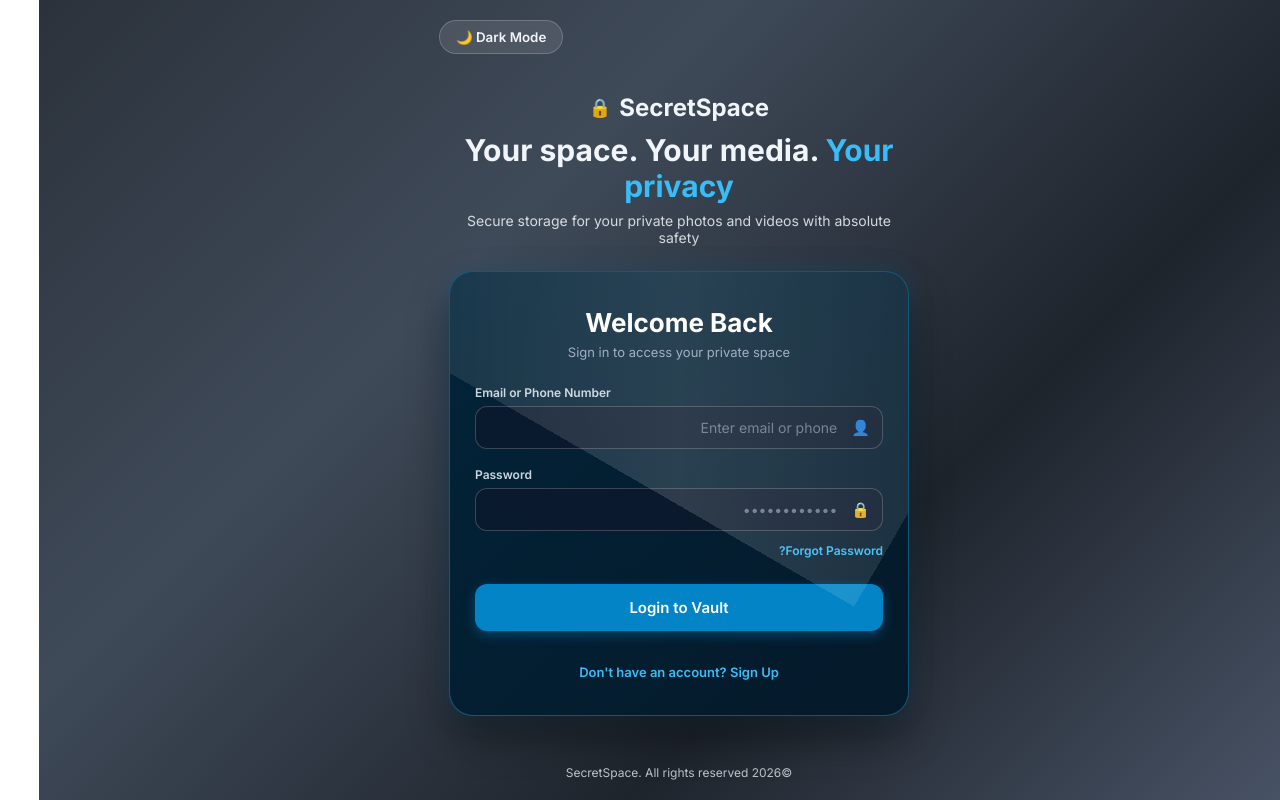
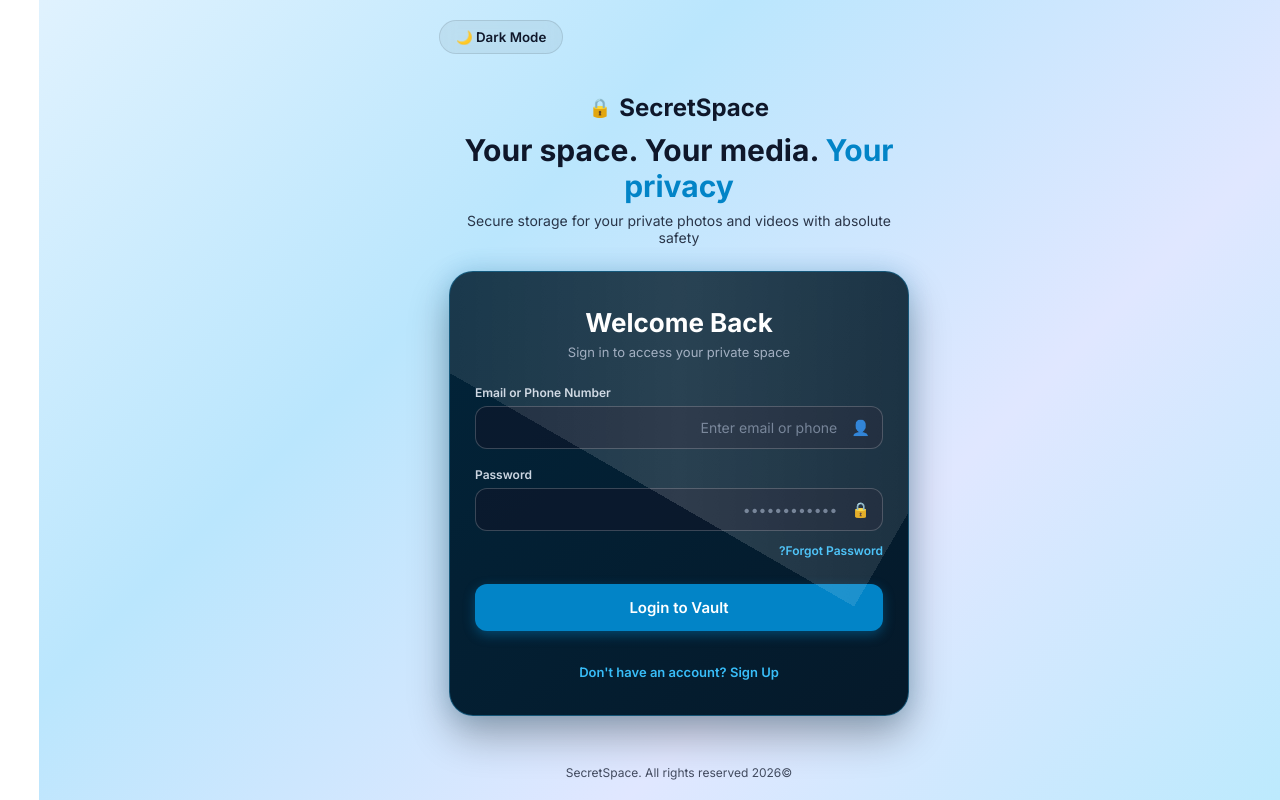
Before and after one commit to yazanmoha33-create/SecretSpace, a React (Vite) app: page / in a window 1280 px wide. Built offline with nearby package versions, Linux system fonts and the light colour scheme.

Commit message:
Change background colors and update theme styles

```diff
--- a/src/App.css
+++ b/src/App.css
@@ -7,7 +7,7 @@
   font-family: 'Inter', sans-serif;
 }
 
-/* الخلفية العامة (الخارجية): سيلفر غامق معدني أنيق مع حركة تدريجية بطيئة */
+/* الخلفية العامة (الخارجية): أزرق فاتح هادئ مع حركة تدريجية بطيئة */
 .app-container {
   min-height: 100vh;
   display: flex;
@@ -22,13 +22,13 @@
 }
 
 .app-container.light {
-  background: linear-gradient(135deg, #2b323b, #3f4a59, #1e242c, #4a5568);
+  background: linear-gradient(135deg, #e0f2fe, #bae6fd, #e0e7ff, #baeafd);
   animation: softGentleShift 22s ease infinite;
-  color: #f1f5f9;
+  color: #0f172a;
 }
 
 .app-container.dark {
-  background: linear-gradient(135deg, #0f141c, #1a222d, #11161f, #1f2937);
+  background: linear-gradient(135deg, #0f172a, #1e293b, #0f2238, #111827);
   animation: softGentleShift 22s ease infinite;
   color: #f1f5f9;
 }
@@ -49,8 +49,8 @@
 }
 
 .theme-toggle-btn {
-  background: rgba(255, 255, 255, 0.1);
-  border: 1px solid rgba(255, 255, 255, 0.2);
+  background: rgba(0, 0, 0, 0.05);
+  border: 1px solid rgba(0, 0, 0, 0.1);
   padding: 8px 16px;
   border-radius: 20px;
   color: inherit;
@@ -60,9 +60,13 @@
   transition: all 0.3s ease;
 }
 
+.dark .theme-toggle-btn {
+  background: rgba(255, 255, 255, 0.1);
+  border-color: rgba(255, 255, 255, 0.2);
+}
+
 .theme-toggle-btn:hover {
   transform: scale(1.05);
-  background: rgba(255, 255, 255, 0.2);
 }
 
 .main-layout {
@@ -111,6 +115,10 @@
 }
 
 .highlight-text {
+  color: #0284c7;
+}
+
+.dark .highlight-text {
   color: #38bdf8;
 }
 
@@ -128,7 +136,7 @@
   color: #ffffff;
   padding: 35px 25px;
   border-radius: 24px;
-  box-shadow: 0 20px 40px rgba(0, 0, 0, 0.4), 0 0 25px rgba(2, 132, 199, 0.2);
+  box-shadow: 0 20px 40px rgba(0, 0, 0, 0.3), 0 0 25px rgba(2, 132, 199, 0.2);
   border: 1.5px solid rgba(56, 189, 248, 0.35);
   position: relative;
   overflow: hidden;
```
